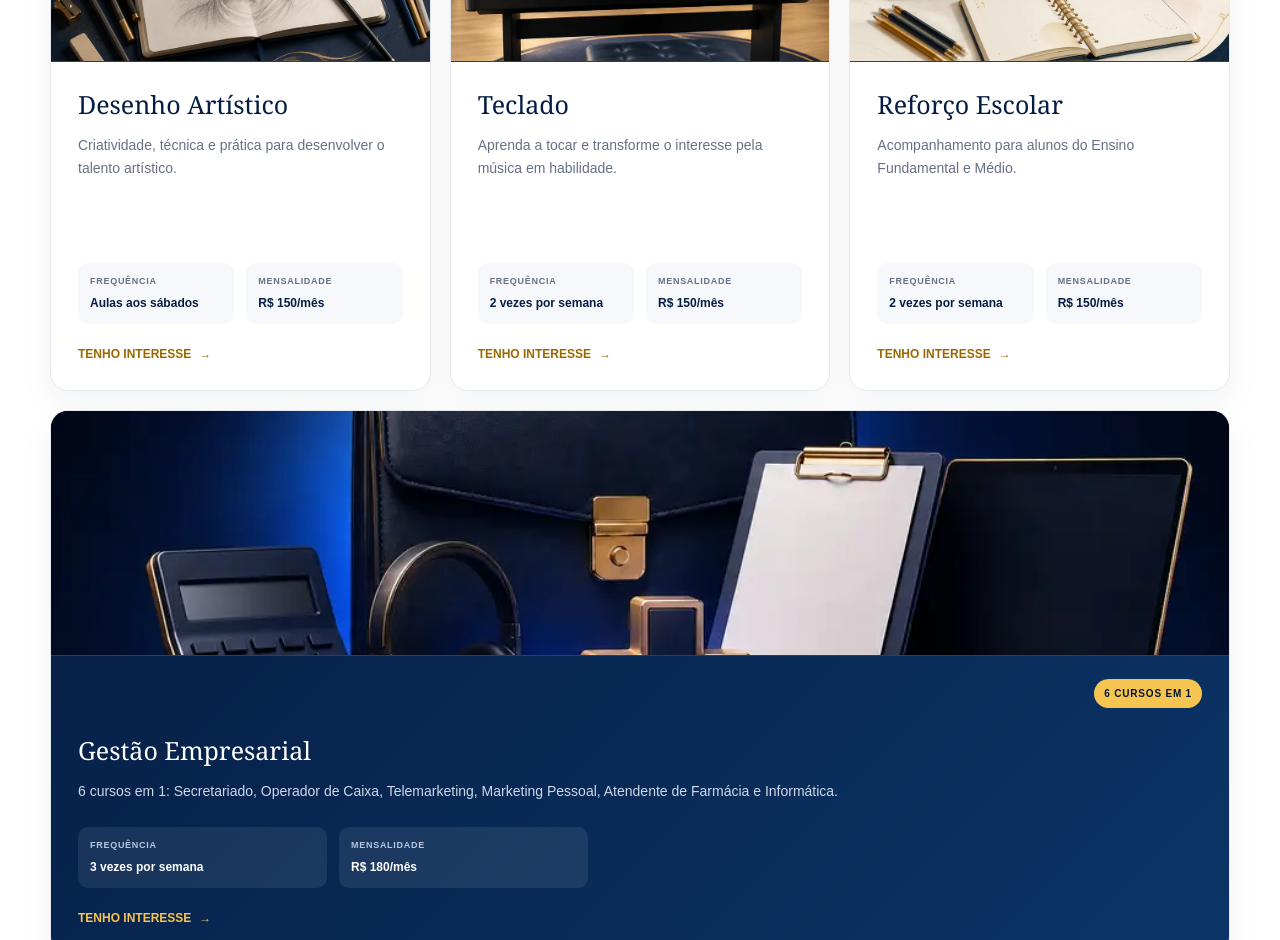
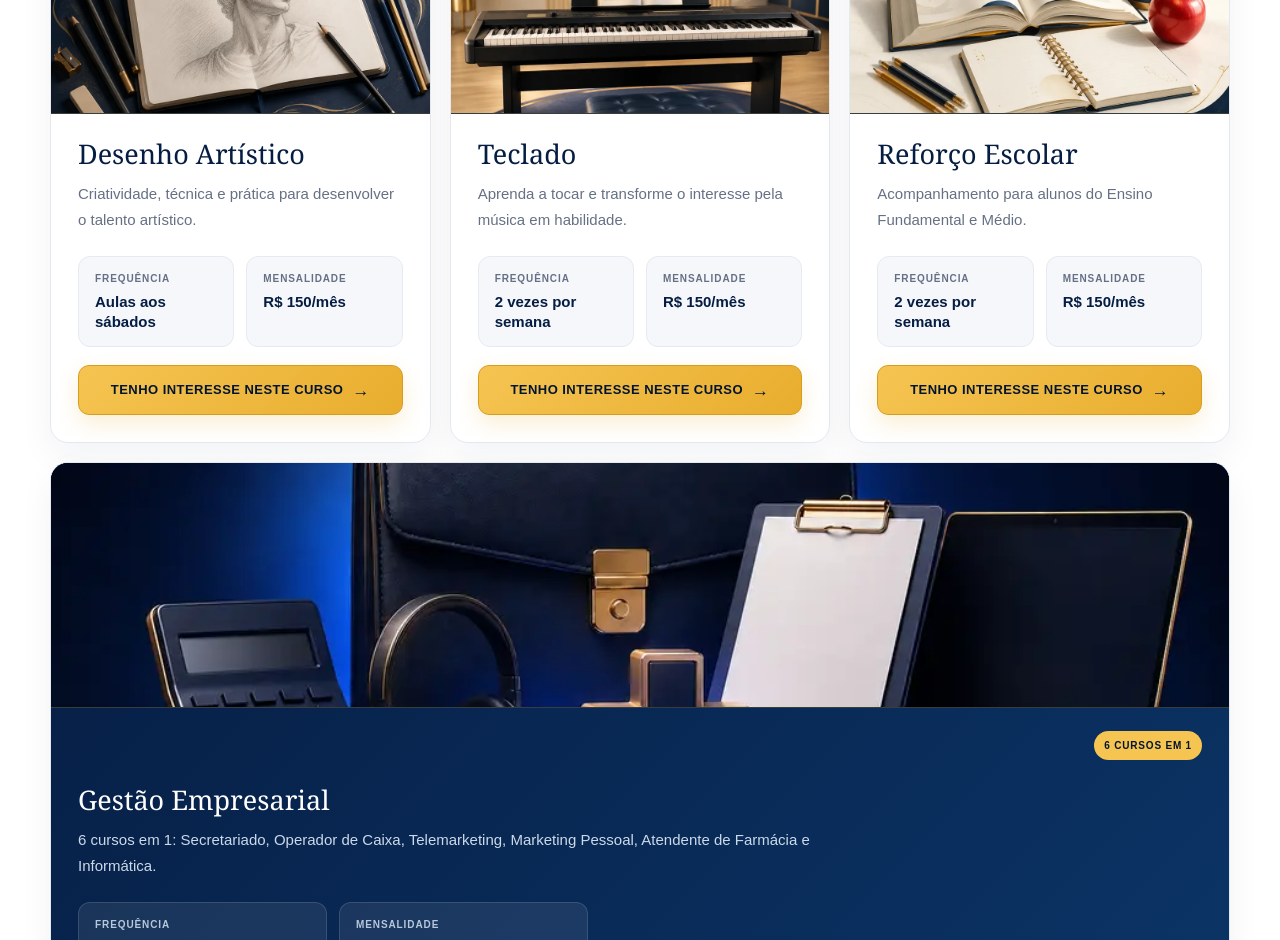
Before and after one commit to kuadmff2-bit/Site_shekinah, a Next.js app: page / in a window 1280 px wide. Shown: the part 1860-2800 px from the top of the page. Built offline with nearby package versions, Linux system fonts and the light colour scheme.

Commit message:
Simplifica matrícula e limita campos do formulário

```diff
--- a/app/globals.css
+++ b/app/globals.css
@@ -45,7 +45,10 @@ nav a:hover, nav a:focus-visible { color: var(--gold-400); }
 .button { display: inline-flex; min-height: 50px; align-items: center; justify-content: center; padding: 13px 21px; border: 1px solid transparent; border-radius: 11px; cursor: pointer; font-size: 14px; font-weight: 800; transition: transform .2s ease, box-shadow .2s ease, background .2s ease; }
 .button:hover, .button:focus-visible { transform: translateY(-2px); }
 .button-gold { background: linear-gradient(135deg,var(--gold-400),var(--gold-500)); color: var(--navy-950); box-shadow: 0 11px 25px rgba(232,173,46,.2); }
-.button-outline { border-color: rgba(255,255,255,.35); background: rgba(255,255,255,.04); color: white; }
+.hero-socials { margin-top: 22px; }
+.hero-socials > span { display: block; margin-bottom: 10px; color: #b8c7da; font-size: 11px; font-weight: 800; letter-spacing: .08em; text-transform: uppercase; }
+.hero-socials .social-links a { display: inline-flex; min-height: 43px; align-items: center; gap: 8px; padding: 10px 14px; border: 1px solid rgba(245,196,81,.38); border-radius: 10px; background: rgba(255,255,255,.08); color: white; font-size: 12px; font-weight: 800; transition: transform .2s ease, border-color .2s ease, background .2s ease; }
+.hero-socials .social-links a:hover, .hero-socials .social-links a:focus-visible { transform: translateY(-2px); border-color: var(--gold-400); background: rgba(245,196,81,.13); }
 .hero-trust { display: flex; flex-wrap: wrap; gap: 10px 22px; margin-top: 34px; color: #d7e2ef; font-size: 12px; font-weight: 700; }
 .hero-card { position: relative; padding: 34px; border: 1px solid rgba(245,196,81,.38); border-radius: 24px; background: linear-gradient(145deg,rgba(255,255,255,.12),rgba(255,255,255,.045)); box-shadow: 0 32px 80px rgba(0,0,0,.28); backdrop-filter: blur(14px); }
 .hero-card::before { position: absolute; top: 18px; right: 20px; color: var(--gold-400); content: "✦"; font-size: 24px; }
@@ -83,19 +86,19 @@ nav a:hover, nav a:focus-visible { color: var(--gold-400); }
 .featured-course .course-image-wrap { height: 245px; flex-basis: 245px; }
 .course-topline { display: flex; align-items: center; justify-content: flex-end; margin-top: 23px; }
 .course-badge { padding: 7px 10px; border-radius: 999px; background: var(--gold-400); color: var(--navy-950); font-size: 10px; font-weight: 900; letter-spacing: .08em; text-transform: uppercase; }
-.course-card h3 { margin: 24px 0 11px; color: var(--navy-900); font-family: Georgia, serif; font-size: 25px; }
+.course-card h3 { margin: 24px 0 12px; color: var(--navy-900); font-family: Georgia, serif; font-size: 27px; line-height: 1.15; }
 .featured-course h3 { color: white; }
-.course-card > p { margin: 0 0 24px; color: var(--muted); font-size: 14px; line-height: 1.65; }
+.course-card > p { margin: 0 0 24px; color: var(--muted); font-size: 15px; line-height: 1.7; }
 .featured-course > p { max-width: 760px; color: #ccd9e9; }
 .course-meta { display: grid; grid-template-columns: 1fr 1fr; gap: 12px; margin-top: auto; }
-.course-meta span { display: block; padding: 12px; border-radius: 10px; background: #f6f8fb; color: var(--navy-900); font-size: 12px; font-weight: 800; }
+.course-meta span { display: block; min-height: 76px; padding: 15px 16px; border: 1px solid #e5eaf2; border-radius: 12px; background: #f5f7fb; color: var(--navy-900); font-size: 15px; font-weight: 900; line-height: 1.3; }
 .featured-course .course-meta { max-width: 510px; }
-.featured-course .course-meta span { background: rgba(255,255,255,.08); color: white; }
-.course-meta small { display: block; margin-bottom: 5px; color: var(--muted); font-size: 9px; font-weight: 700; letter-spacing: .08em; text-transform: uppercase; }
+.featured-course .course-meta span { border-color: rgba(255,255,255,.13); background: rgba(255,255,255,.08); color: white; }
+.course-meta small { display: block; margin-bottom: 7px; color: var(--muted); font-size: 10px; font-weight: 800; letter-spacing: .09em; text-transform: uppercase; }
 .featured-course .course-meta small { color: #b7c7dc; }
-.course-card button, .course-contact-link { align-self: flex-start; margin-top: 21px; padding: 0; border: 0; background: transparent; color: #9a6800; cursor: pointer; font-size: 12px; font-weight: 900; text-transform: uppercase; }
-.featured-course button, .featured-course .course-contact-link { color: var(--gold-400); }
-.course-card button::after, .course-contact-link::after { margin-left: 8px; content: "→"; }
+.course-interest-button, .course-contact-link { display: inline-flex; width: 100%; min-height: 50px; align-items: center; justify-content: center; align-self: stretch; margin-top: 18px; padding: 13px 18px; border: 1px solid #d89c1d; border-radius: 11px; background: linear-gradient(135deg,var(--gold-400),var(--gold-500)); color: var(--navy-950); cursor: pointer; box-shadow: 0 9px 22px rgba(232,173,46,.2); font-size: 13px; font-weight: 900; letter-spacing: .035em; text-transform: uppercase; transition: transform .2s ease, box-shadow .2s ease, filter .2s ease; }
+.course-interest-button:hover, .course-interest-button:focus-visible, .course-contact-link:hover, .course-contact-link:focus-visible { transform: translateY(-2px); box-shadow: 0 13px 27px rgba(232,173,46,.3); filter: saturate(1.08); }
+.course-interest-button::after, .course-contact-link::after { margin-left: 9px; content: "→"; font-size: 17px; line-height: 1; }
 
 .combo-section { overflow: hidden; padding: 95px 22px; background: var(--navy-950); color: white; }
 .combo-content { display: grid; grid-template-columns: .85fr 1.15fr; gap: 80px; align-items: center; width: min(1180px,100%); margin: 0 auto; }
@@ -113,29 +116,14 @@ nav a:hover, nav a:focus-visible { color: var(--gold-400); }
 .combo-example .combo-total small { margin: 0; color: var(--gold-200); font-size: 10px; font-weight: 800; letter-spacing: .12em; text-transform: uppercase; }
 .combo-example .combo-total strong { margin: 7px 0 2px; color: var(--gold-400); font-size: 32px; }
 .combo-example .combo-total span { color: #d7e0eb; font-size: 11px; }
-.centered { display: block; text-align: center; }
-.steps-grid { display: grid; grid-template-columns: repeat(3,1fr); gap: 18px; margin-top: 42px; }
-.steps-grid article { padding: 34px; border: 1px solid var(--line); border-radius: 18px; background: #fafbfc; }
-.steps-grid span { display: grid; width: 43px; height: 43px; place-items: center; border-radius: 50%; background: var(--navy-900); color: var(--gold-400); font-family: Georgia, serif; font-size: 18px; font-weight: 800; }
-.steps-grid h3 { margin: 23px 0 9px; color: var(--navy-900); font-family: Georgia, serif; font-size: 22px; }
-.steps-grid p { margin: 0; color: var(--muted); font-size: 14px; line-height: 1.65; }
-
 .enrollment-section { display: grid; grid-template-columns: minmax(300px,.7fr) minmax(560px,1.3fr); gap: clamp(50px,8vw,110px); padding: 100px max(22px,calc((100vw - 1180px)/2)); background: linear-gradient(135deg,var(--navy-950),var(--navy-800)); color: white; }
 .enrollment-intro { position: sticky; top: 115px; align-self: start; }
 .enrollment-intro h2 { color: white; }
 .enrollment-intro > p:not(.eyebrow) { margin: 23px 0 0; color: #bdcce0; font-size: 15px; line-height: 1.7; }
-.contact-box { margin-top: 34px; padding: 23px; border: 1px solid rgba(245,196,81,.28); border-radius: 15px; background: rgba(255,255,255,.055); }
-.contact-box small, .contact-box strong, .contact-box a { display: block; }
-.contact-box small { color: #b8c7da; font-size: 11px; }
-.contact-box strong { margin-top: 5px; font-family: Georgia, serif; font-size: 20px; }
-.contact-box a { margin-top: 13px; color: var(--gold-400); font-size: 17px; font-weight: 800; }
-.contact-socials { margin-top: 22px; padding-top: 19px; border-top: 1px solid rgba(255,255,255,.13); }
-.contact-socials > small { margin-bottom: 11px; }
 .social-links { display: flex; flex-wrap: wrap; gap: 9px; }
-.contact-box .social-links a { display: inline-flex; min-height: 40px; align-items: center; gap: 8px; margin: 0; padding: 9px 12px; border: 1px solid rgba(245,196,81,.24); border-radius: 10px; background: rgba(255,255,255,.06); color: white; font-size: 11px; }
-.social-links svg, .footer-socials svg { width: 18px; height: 18px; overflow: visible; fill: none; stroke: currentColor; stroke-width: 1.8; }
-.social-links .social-icon-dot, .footer-socials .social-icon-dot { fill: currentColor; stroke: none; }
-.social-links svg path, .footer-socials svg path { fill: currentColor; stroke: none; }
+.social-links svg { width: 18px; height: 18px; overflow: visible; fill: none; stroke: currentColor; stroke-width: 1.8; }
+.social-links .social-icon-dot { fill: currentColor; stroke: none; }
+.social-links svg path { fill: currentColor; stroke: none; }
 .enrollment-form { padding: clamp(25px,4vw,42px); border-radius: 24px; background: white; color: var(--ink); box-shadow: 0 30px 90px rgba(0,0,0,.25); }
 .form-heading { margin-bottom: 27px; padding-bottom: 21px; border-bottom: 1px solid var(--line); }
 .form-heading span { display: block; color: var(--navy-900); font-family: Georgia, serif; font-size: 25px; font-weight: 800; }
@@ -176,9 +164,6 @@ nav a:hover, nav a:focus-visible { color: var(--gold-400); }
 footer { display: flex; align-items: center; justify-content: space-between; gap: 30px; padding: 30px max(22px,calc((100vw - 1180px)/2)); border-top: 1px solid rgba(255,255,255,.07); background: #020e23; color: #9daec3; font-size: 11px; }
 .footer-brand .brand-mark { width: 38px; height: 42px; font-size: 21px; }
 .footer-brand strong { font-size: 20px; }
-.footer-socials { display: flex; flex-wrap: wrap; gap: 9px; }
-.footer-socials a { display: inline-flex; min-height: 38px; align-items: center; gap: 7px; padding: 8px 11px; border: 1px solid rgba(245,196,81,.2); border-radius: 9px; color: #dce6f3; font-weight: 800; transition: border-color .2s ease, color .2s ease, transform .2s ease; }
-.footer-socials a:hover, .footer-socials a:focus-visible { transform: translateY(-2px); border-color: var(--gold-400); color: var(--gold-400); }
 .footer-copy { text-align: right; }
 .footer-copy p { margin: 3px 0; }
 .floating-whatsapp { position: fixed; right: 20px; bottom: 20px; z-index: 25; display: flex; align-items: center; gap: 9px; padding: 11px 15px 11px 10px; border: 1px solid rgba(255,255,255,.2); border-radius: 999px; background: #16864b; color: white; box-shadow: 0 12px 30px rgba(0,0,0,.22); font-size: 11px; font-weight: 800; }
@@ -208,6 +193,7 @@ footer { display: flex; align-items: center; justify-content: space-between; gap
   .hero h1 { font-size: clamp(44px,13vw,60px); }
   .hero-text { font-size: 16px; }
   .hero-actions { display: grid; }
+  .hero-socials .social-links a { flex: 1 1 135px; justify-content: center; }
   .hero-card { padding: 27px 23px; }
   .enrollment-price strong { font-size: 42px; }
   .benefits { grid-template-columns: 1fr; width: calc(100% - 34px); }
@@ -217,12 +203,20 @@ footer { display: flex; align-items: center; justify-content: space-between; gap
   .section-heading > p { margin-top: 17px; }
   .course-grid { grid-template-columns: 1fr; }
   .featured-course { grid-column: auto; }
+  .course-card { min-height: 0; padding: 22px; }
+  .course-image-wrap { height: 210px; flex-basis: 210px; margin: -22px -22px 0; }
+  .featured-course .course-image-wrap { height: 225px; flex-basis: 225px; }
+  .course-card h3 { margin-top: 22px; font-size: 29px; }
+  .course-card > p { margin-bottom: 20px; font-size: 16px; line-height: 1.65; }
+  .course-meta { margin-top: 0; }
+  .course-meta span { min-height: 82px; padding: 16px 14px; font-size: 16px; }
+  .course-meta small { font-size: 10px; }
+  .course-interest-button, .course-contact-link { min-height: 54px; margin-top: 17px; font-size: 14px; }
   .combo-section { padding: 80px 17px; }
   .combo-content { gap: 50px; }
   .combo-example { grid-template-columns: 1fr; }
   .combo-example > div { min-height: 145px; }
   .combo-example > b { text-align: center; }
-  .steps-grid { grid-template-columns: 1fr; }
   .enrollment-section { padding: 80px 17px; }
   .enrollment-form { padding: 24px 18px; }
   .field-grid, .checkbox-grid { grid-template-columns: 1fr; }
--- a/app/page.tsx
+++ b/app/page.tsx
@@ -84,7 +84,7 @@ const courses: Course[] = [
     name: "EJA — Educação de Jovens e Adultos",
     description: "Você recebe as apostilas para estudar em casa e, todo fim de semana, vem à nossa instituição fazer uma prova relacionada ao conteúdo da apostila estudada.",
     frequency: "Prova presencial todo fim de semana",
-    price: "Fale com a secretaria",
+    price: "Informações no WhatsApp",
     priceLabel: "Como participar",
     badge: "Estude em casa",
     featured: true,
@@ -119,6 +119,45 @@ function formatBirthDate(value: string) {
   if (digits.length <= 2) return digits;
   if (digits.length <= 4) return `${digits.slice(0, 2)}/${digits.slice(2)}`;
   return `${digits.slice(0, 2)}/${digits.slice(2, 4)}/${digits.slice(4)}`;
+}
+
+function formatCpf(value: string) {
+  const digits = value.replace(/\D/g, "").slice(0, 11);
+  return digits
+    .replace(/^(\d{3})(\d)/, "$1.$2")
+    .replace(/^(\d{3})\.(\d{3})(\d)/, "$1.$2.$3")
+    .replace(/\.(\d{3})(\d)/, ".$1-$2");
+}
+
+function formatPhone(value: string) {
+  const digits = value.replace(/\D/g, "").slice(0, 11);
+  if (digits.length <= 2) return digits.length ? `(${digits}` : "";
+  if (digits.length <= 6) return `(${digits.slice(0, 2)}) ${digits.slice(2)}`;
+  if (digits.length <= 10) {
+    return `(${digits.slice(0, 2)}) ${digits.slice(2, 6)}-${digits.slice(6)}`;
+  }
+  return `(${digits.slice(0, 2)}) ${digits.slice(2, 7)}-${digits.slice(7)}`;
+}
+
+function handleCpfInput(event: FormEvent<HTMLInputElement>) {
+  const input = event.currentTarget;
+  input.value = formatCpf(input.value);
+  input.setCustomValidity(
+    input.value.length > 0 && input.value.length < 14
+      ? "Digite os 11 números do CPF."
+      : "",
+  );
+}
+
+function handlePhoneInput(event: FormEvent<HTMLInputElement>) {
+  const input = event.currentTarget;
+  input.value = formatPhone(input.value);
+  const digitCount = input.value.replace(/\D/g, "").length;
+  input.setCustomValidity(
+    digitCount > 0 && digitCount < 10
+      ? "Digite o telefone com DDD."
+      : "",
+  );
 }
 
 function parseBirthDate(value: string) {
@@ -264,7 +303,6 @@ export default function Home() {
         <nav aria-label="Navegação principal">
           <a href="#cursos">Cursos</a>
           <a href="#combo">Combo</a>
-          <a href="#como-funciona">Como funciona</a>
           <a className="nav-cta" href="#matricula">Quero me matricular</a>
         </nav>
       </header>
@@ -279,7 +317,13 @@ export default function Home() {
             <p className="hero-text">Cursos presenciais, professores qualificados e aprendizado prático para você desenvolver novas habilidades.</p>
             <div className="hero-actions">
               <button className="button button-gold" type="button" onClick={scrollToForm}>Fazer pré-matrícula</button>
-              <a className="button button-outline" href={`https://wa.me/${WHATSAPP_NUMBER}?text=${doubtMessage}`} target="_blank" rel="noreferrer">Falar com a secretaria</a>
+            </div>
+            <div className="hero-socials" aria-label="Redes sociais do Centro de Ensino Shekinah">
+              <span>Acompanhe a Shekinah</span>
+              <div className="social-links">
+                <a href={INSTAGRAM_URL} target="_blank" rel="noreferrer" aria-label="Instagram do Centro de Ensino Shekinah"><InstagramIcon /><span>Instagram</span></a>
+                <a href={FACEBOOK_URL} target="_blank" rel="noreferrer" aria-label="Facebook do Centro de Ensino Shekinah"><FacebookIcon /><span>Facebook</span></a>
+              </div>
             </div>
             <div className="hero-trust" aria-label="Diferenciais">
               <span>✓ Aulas presenciais</span><span>✓ Certificado</span><span>✓ Início imediato</span>
@@ -328,11 +372,11 @@ export default function Home() {
                 <span><small>{course.priceLabel ?? "Mensalidade"}</small>{course.price}</span>
               </div>
               {course.contactOnly ? (
-                <a className="course-contact-link" href={`https://wa.me/${WHATSAPP_NUMBER}?text=${ejaMessage}`} target="_blank" rel="noreferrer">
-                  Conversar sobre o EJA
+                <a className="course-interest-button" href={`https://wa.me/${WHATSAPP_NUMBER}?text=${ejaMessage}`} target="_blank" rel="noreferrer">
+                  Quero saber mais sobre o EJA
                 </a>
               ) : (
-                <button type="button" onClick={() => chooseCourse(course.id)}>Tenho interesse</button>
+                <button className="course-interest-button" type="button" onClick={() => chooseCourse(course.id)}>Tenho interesse neste curso</button>
               )}
             </article>
           ))}
@@ -355,37 +399,17 @@ export default function Home() {
         </div>
       </section>
 
-      <section className="section steps-section" id="como-funciona">
-        <div className="section-heading centered"><p className="eyebrow dark">Simples e rápido</p><h2>Sua matrícula em três passos</h2></div>
-        <div className="steps-grid">
-          <article><span>1</span><h3>Escolha seu curso</h3><p>Selecione um curso ou monte um combo com duas ou três opções.</p></article>
-          <article><span>2</span><h3>Preencha seus dados</h3><p>Informe os dados necessários para adiantar sua matrícula.</p></article>
-          <article><span>3</span><h3>Confirme no WhatsApp</h3><p>A secretaria recebe as informações e entra em contato para confirmar.</p></article>
-        </div>
-      </section>
-
       <section className="enrollment-section" id="matricula">
         <div className="enrollment-intro">
           <p className="eyebrow">Pré-matrícula</p>
           <h2>Comece hoje a transformar seus planos em conquistas.</h2>
           <p>Preencha os dados ao lado. Ao finalizar, as informações serão enviadas para a secretaria pelo WhatsApp.</p>
-          <div className="contact-box">
-            <small>Ficou com alguma dúvida?</small><strong>Fale com a secretaria</strong>
-            <a href={`https://wa.me/${WHATSAPP_NUMBER}?text=${doubtMessage}`} target="_blank" rel="noreferrer">+55 92 99397-7312</a>
-            <div className="contact-socials">
-              <small>Acompanhe a escola</small>
-              <div className="social-links">
-                <a href={INSTAGRAM_URL} target="_blank" rel="noreferrer" aria-label="Instagram do Centro de Ensino Shekinah"><InstagramIcon /><span>Instagram</span></a>
-                <a href={FACEBOOK_URL} target="_blank" rel="noreferrer" aria-label="Facebook do Centro de Ensino Shekinah"><FacebookIcon /><span>Facebook</span></a>
-              </div>
-            </div>
-          </div>
         </div>
 
         <form className="enrollment-form" onSubmit={handleSubmit}>
           <div className="form-heading"><span>Formulário de interesse</span><p>Campos com * são obrigatórios.</p></div>
           <div className="field-grid">
-            <label className="field full"><span>Nome completo *</span><input name="nome" type="text" autoComplete="name" required placeholder="Digite seu nome completo" /></label>
+            <label className="field full"><span>Nome completo *</span><input name="nome" type="text" autoComplete="name" required minLength={3} maxLength={100} placeholder="Digite seu nome completo" /><small className="field-hint">Máximo de 100 caracteres.</small></label>
             <label className="field">
               <span>Data de nascimento *</span>
               <input
@@ -403,15 +427,15 @@ export default function Home() {
               />
               <small className="field-hint">Digite o dia, o mês e o ano. As barras aparecem automaticamente.</small>
             </label>
-            <label className="field"><span>CPF *</span><input name="cpf" type="text" inputMode="numeric" required placeholder="000.000.000-00" /></label>
+            <label className="field"><span>CPF *</span><input name="cpf" type="text" inputMode="numeric" required minLength={14} maxLength={14} pattern="[0-9]{3}[.][0-9]{3}[.][0-9]{3}-[0-9]{2}" title="Digite os 11 números do CPF" placeholder="000.000.000-00" onInput={handleCpfInput} /></label>
             <label className="field">
               <span>RG ou nova Carteira de Identidade Nacional (CIN) *</span>
-              <input name="rg" type="text" inputMode="numeric" required placeholder="RG antigo ou o mesmo número do CPF" />
+              <input name="rg" type="text" required minLength={5} maxLength={20} placeholder="RG antigo ou o mesmo número do CPF" />
               <small className="field-hint">Na nova identidade, o número informado pode ser o mesmo do CPF.</small>
             </label>
-            <label className="field"><span>Telefone principal *</span><input name="whatsapp" type="tel" autoComplete="tel" required placeholder="(92) 99999-9999" /></label>
-            <label className="field"><span>Segundo telefone (opcional)</span><input name="telefone2" type="tel" placeholder="(92) 99999-9999" /></label>
-            <label className="field full"><span>Endereço completo *</span><input name="endereco" type="text" autoComplete="street-address" required placeholder="Rua, número, bairro ou comunidade" /></label>
+            <label className="field"><span>Telefone principal *</span><input name="whatsapp" type="tel" inputMode="numeric" autoComplete="tel" required minLength={14} maxLength={15} pattern="[(][0-9]{2}[)] [0-9]{4,5}-[0-9]{4}" title="Digite o telefone com DDD" placeholder="(92) 99999-9999" onInput={handlePhoneInput} /></label>
+            <label className="field"><span>Segundo telefone (opcional)</span><input name="telefone2" type="tel" inputMode="numeric" maxLength={15} pattern="[(][0-9]{2}[)] [0-9]{4,5}-[0-9]{4}" title="Digite o telefone com DDD" placeholder="(92) 99999-9999" onInput={handlePhoneInput} /></label>
+            <label className="field full"><span>Endereço completo *</span><input name="endereco" type="text" autoComplete="street-address" required minLength={5} maxLength={180} placeholder="Rua, número, bairro ou comunidade" /><small className="field-hint">Máximo de 180 caracteres.</small></label>
           </div>
 
           {isMinor && (
@@ -421,8 +445,8 @@ export default function Home() {
                 <p>Como o aluno tem menos de 18 anos, informe os CPFs dos responsáveis.</p>
               </div>
               <div className="field-grid">
-                <label className="field"><span>CPF do pai *</span><input name="cpfPai" type="text" inputMode="numeric" required placeholder="000.000.000-00" /></label>
-                <label className="field"><span>CPF da mãe *</span><input name="cpfMae" type="text" inputMode="numeric" required placeholder="000.000.000-00" /></label>
+                <label className="field"><span>CPF do pai *</span><input name="cpfPai" type="text" inputMode="numeric" required minLength={14} maxLength={14} pattern="[0-9]{3}[.][0-9]{3}[.][0-9]{3}-[0-9]{2}" title="Digite os 11 números do CPF" placeholder="000.000.000-00" onInput={handleCpfInput} /></label>
+                <label className="field"><span>CPF da mãe *</span><input name="cpfMae" type="text" inputMode="numeric" required minLength={14} maxLength={14} pattern="[0-9]{3}[.][0-9]{3}[.][0-9]{3}-[0-9]{2}" title="Digite os 11 números do CPF" placeholder="000.000.000-00" onInput={handleCpfInput} /></label>
               </div>
             </div>
           )}
@@ -451,10 +475,6 @@ export default function Home() {
 
       <footer>
         <a className="brand footer-brand" href="#inicio"><span className="brand-mark" aria-hidden="true">S</span><span><strong>Shekinah</strong><small>Centro de Ensino</small></span></a>
-        <div className="footer-socials" aria-label="Redes sociais do Centro de Ensino Shekinah">
-          <a href={INSTAGRAM_URL} target="_blank" rel="noreferrer"><InstagramIcon /><span>Instagram</span></a>
-          <a href={FACEBOOK_URL} target="_blank" rel="noreferrer"><FacebookIcon /><span>Facebook</span></a>
-        </div>
         <div className="footer-copy"><p>Educando hoje, transformando o amanhã.</p><p>© 2026 Centro de Ensino Shekinah</p></div>
       </footer>
 
```
Also changed, not shown: 1 other file (tests, documents, lock files or other folders).
